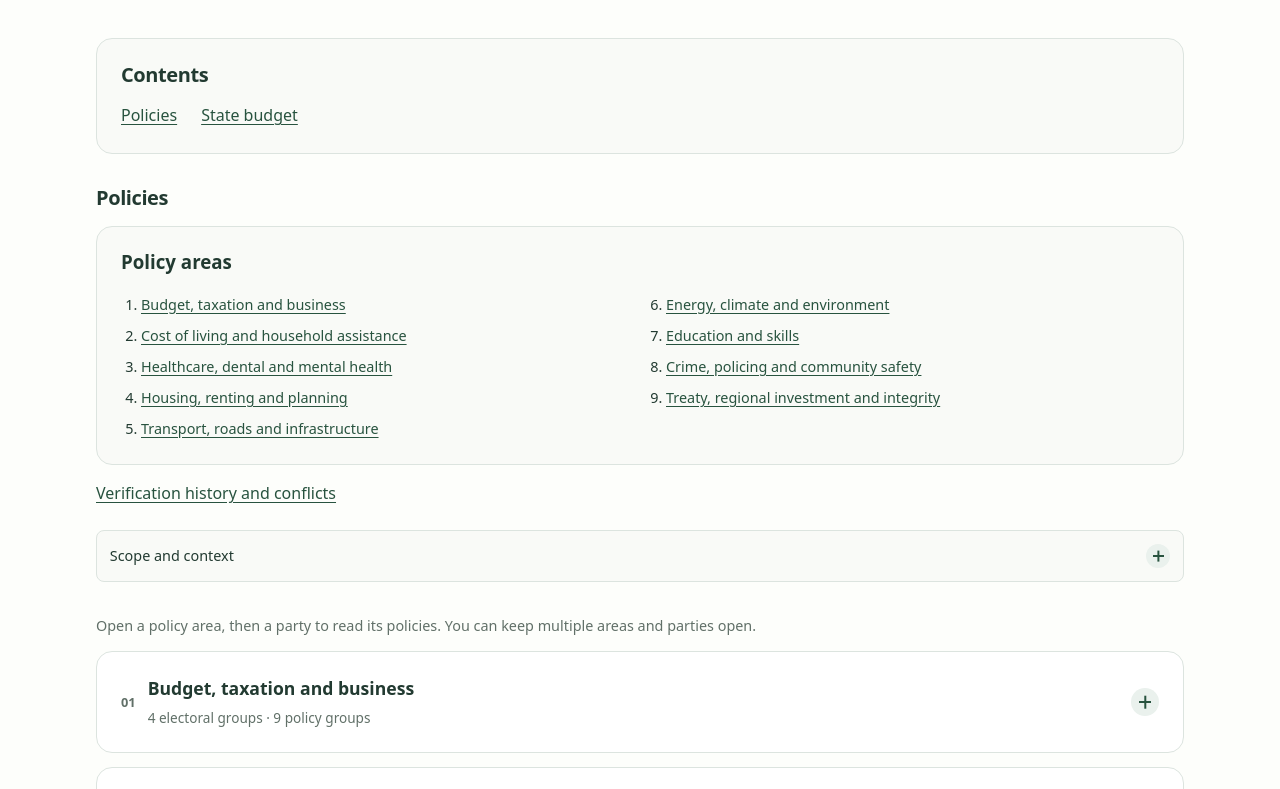
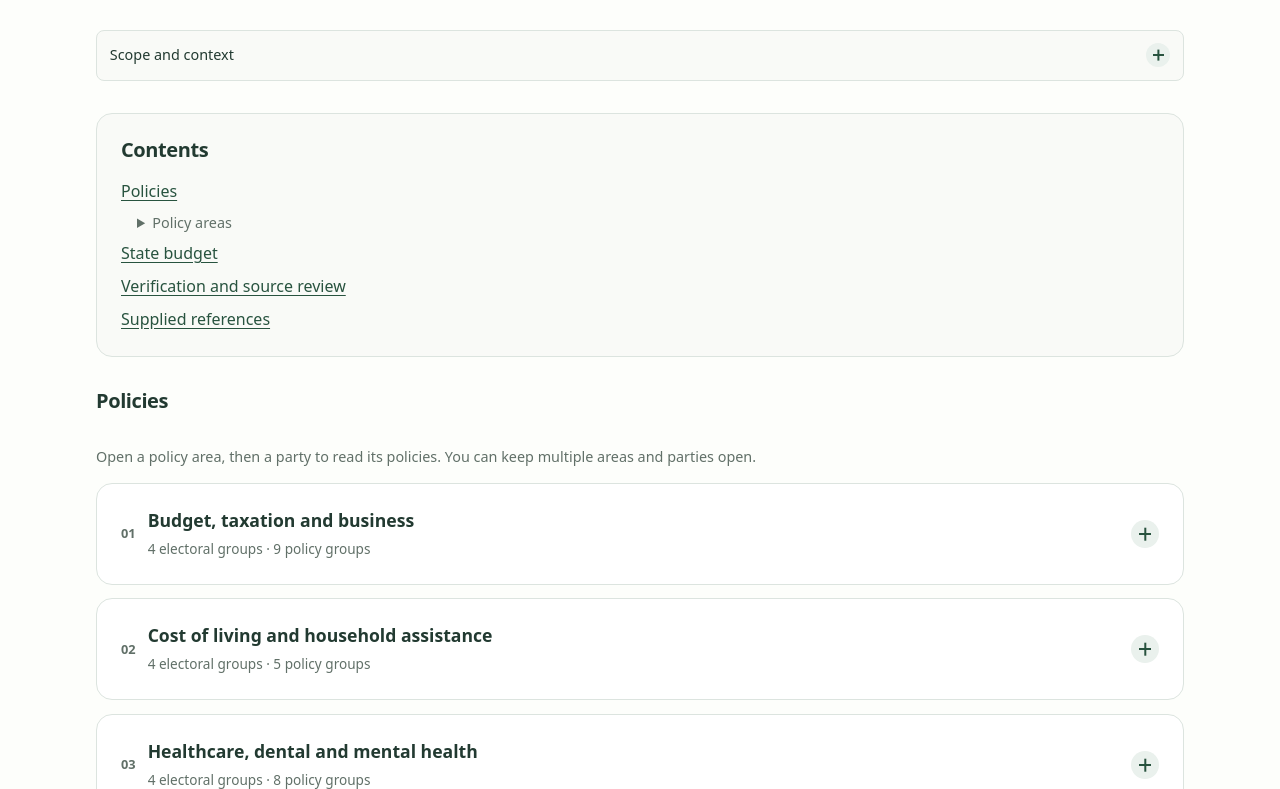
Before and after one commit to adludo/research-politics, a Next.js app: page /elections/victoria-2026 in a window 1280 px wide. Shown: the part 251-1040 px from the top of the page. Built offline with nearby package versions, Linux system fonts and the light colour scheme.

Commit message:
FEAT: consolidate election contents and references

```diff
--- a/app/elections/victoria-2026/election.module.css
+++ b/app/elections/victoria-2026/election.module.css
@@ -1,7 +1,7 @@
 .context { margin-top: 1.5rem; }
-.contents ol { columns: 2; column-gap: 2rem; padding-left: 1.25rem; font-size: .9rem; }
-.contents li { break-inside: avoid; margin-bottom: .5rem; }
-@media (max-width: 600px) { .contents ol { columns: 1; } }
-.sectionLinks { display: flex; flex-wrap: wrap; gap: .5rem 1.5rem; padding: 0; list-style: none; }
+.sectionLinks { margin: 0; padding: 0; list-style: none; }
+.sectionLinks li + li { margin-top: .45rem; }
+.topics { margin: .4rem 0 0 1rem; font-size: .9rem; }
+.topics summary { cursor: pointer; color: var(--muted); }
+.topics ul { margin: .4rem 0 0; padding-inline-start: 1.25rem; }
 .detailSection { scroll-margin-top: 1.5rem; }
-.detailSection > section { margin-top: 2rem; }
--- a/app/elections/victoria-2026/page.tsx
+++ b/app/elections/victoria-2026/page.tsx
@@ -22,18 +22,10 @@ function Reference({ sourceId }: { sourceId: SourceId }) {
   return <SourceReference source={comparison.sources[sourceId]} statusLabel="Verification pending" />;
 }
 
-function ElectionPolicies() {
+function ScopeAndContext() {
   return (
-    <>
-      <nav className={`surface-card ${styles.contents}`} aria-labelledby="policy-areas-heading">
-        <h3 id="policy-areas-heading">Policy areas</h3>
-        <ol>{comparison.sections.map(section => (
-          <li key={section.id}><a href={`#${section.id}`}>{section.title}</a></li>
-        ))}</ol>
-      </nav>
-      <p><Link href="/verification/">Verification history and conflicts</Link></p>
     <div className={styles.context}>
-        <ExpandableSection id="scope-heading" title="Scope and context" headingLevel={3} variant="subtle">
+      <ExpandableSection id="scope-heading" title="Scope and context" variant="subtle">
         <p>
           The supplied summary gives an election date of 28 November 2026 and covers
           Labor, the Liberal–National Coalition, the Greens and One Nation. It groups
@@ -46,10 +38,13 @@ function ElectionPolicies() {
           policies being defended or continued. These classifications still need
           source review. All monetary amounts are Australian dollars.
         </p>
-          <p><Reference sourceId="poll" /></p>
-          <p><Reference sourceId="abc" /></p>
       </ExpandableSection>
     </div>
+  );
+}
+
+function ElectionPolicies() {
+  return (
     <PolicyComparison
       headingLevel={3}
       sections={comparison.sections}
@@ -57,14 +52,12 @@ function ElectionPolicies() {
       verificationNotice="Status badges link to the recorded findings for each policy."
       policyVerification={getPolicyVerification()}
     />
-      <section aria-labelledby="campaigns-heading">
-        <h3 id="campaigns-heading">Supplied campaign pages</h3>
-        <ul>{(['labor-plan', 'coalition-plan', 'greens-plan', 'one-plan'] as const).map(id => (
-          <li key={id}><Reference sourceId={id} /></li>
-        ))}</ul>
-      </section>
-      <section id="verification-heading" aria-labelledby="review-heading">
-        <h3 id="review-heading">Verification and source review</h3>
+  );
+}
+
+function SourceReview() {
+  return (
+    <>
       <p>
         This comparison draws on a contributor’s 18 November 2026 summary.
         The initial proxy check blocked all 34 supplied references. Citation labels
@@ -78,7 +71,21 @@ function ElectionPolicies() {
         Distinguish new promises from standing platforms and existing programs,
         and independently check announced spending, savings, forecasts and disputed claims.
       </p>
-      </section>
+    </>
+  );
+}
+
+function SuppliedReferences() {
+  return (
+    <>
+      <ul>
+        <li><Reference sourceId="poll" /></li>
+        <li><Reference sourceId="abc" /></li>
+      </ul>
+      <h3 id="campaigns-heading">Supplied campaign pages</h3>
+      <ul>{(['labor-plan', 'coalition-plan', 'greens-plan', 'one-plan'] as const).map(id => (
+        <li key={id}><Reference sourceId={id} /></li>
+      ))}</ul>
     </>
   );
 }
@@ -94,8 +101,10 @@ function StateBudget() {
 }
 
 const sections = [
-  { id: 'policies', title: 'Policies', Content: ElectionPolicies },
+  { id: 'policies', title: 'Policies', Content: ElectionPolicies, topics: comparison.sections },
   { id: 'state-budget', title: 'State budget', Content: StateBudget },
+  { id: 'verification-heading', title: 'Verification and source review', Content: SourceReview, headingId: 'review-heading' },
+  { id: 'supplied-references', title: 'Supplied references', Content: SuppliedReferences },
 ];
 
 export default function VictorianElection() {
@@ -103,15 +112,30 @@ export default function VictorianElection() {
     <main id="main" className="content-page" tabIndex={-1}>
       <Link href="/" className="back-link">Back to the wiki</Link>
       <h1>2026 Victorian state election</h1>
+      <ScopeAndContext />
       <nav className="surface-card" aria-labelledby="contents-heading">
         <h2 id="contents-heading">Contents</h2>
         <ul className={styles.sectionLinks}>
-          {sections.map(({ id, title }) => <li key={id}><a href={`#${id}`}>{title}</a></li>)}
+          {sections.map(({ id, title, topics }) => (
+            <li key={id}>
+              <a href={`#${id}`}>{title}</a>
+              {topics && (
+                <details className={styles.topics}>
+                  <summary>Policy areas</summary>
+                  <ul>
+                    {topics.map(topic => (
+                      <li key={topic.id}><a href={`#${topic.id}`}>{topic.title}</a></li>
+                    ))}
+                  </ul>
+                </details>
+              )}
+            </li>
+          ))}
         </ul>
       </nav>
-      {sections.map(({ id, title, Content }) => (
-        <section key={id} id={id} className={styles.detailSection} aria-labelledby={`${id}-heading`}>
-          <h2 id={`${id}-heading`}>{title}</h2>
+      {sections.map(({ id, title, Content, headingId = `${id}-heading` }) => (
+        <section key={id} id={id} className={styles.detailSection} aria-labelledby={headingId}>
+          <h2 id={headingId}>{title}</h2>
           <Content />
         </section>
       ))}
```
Lines whose indentation alone changed are shown as unchanged.
